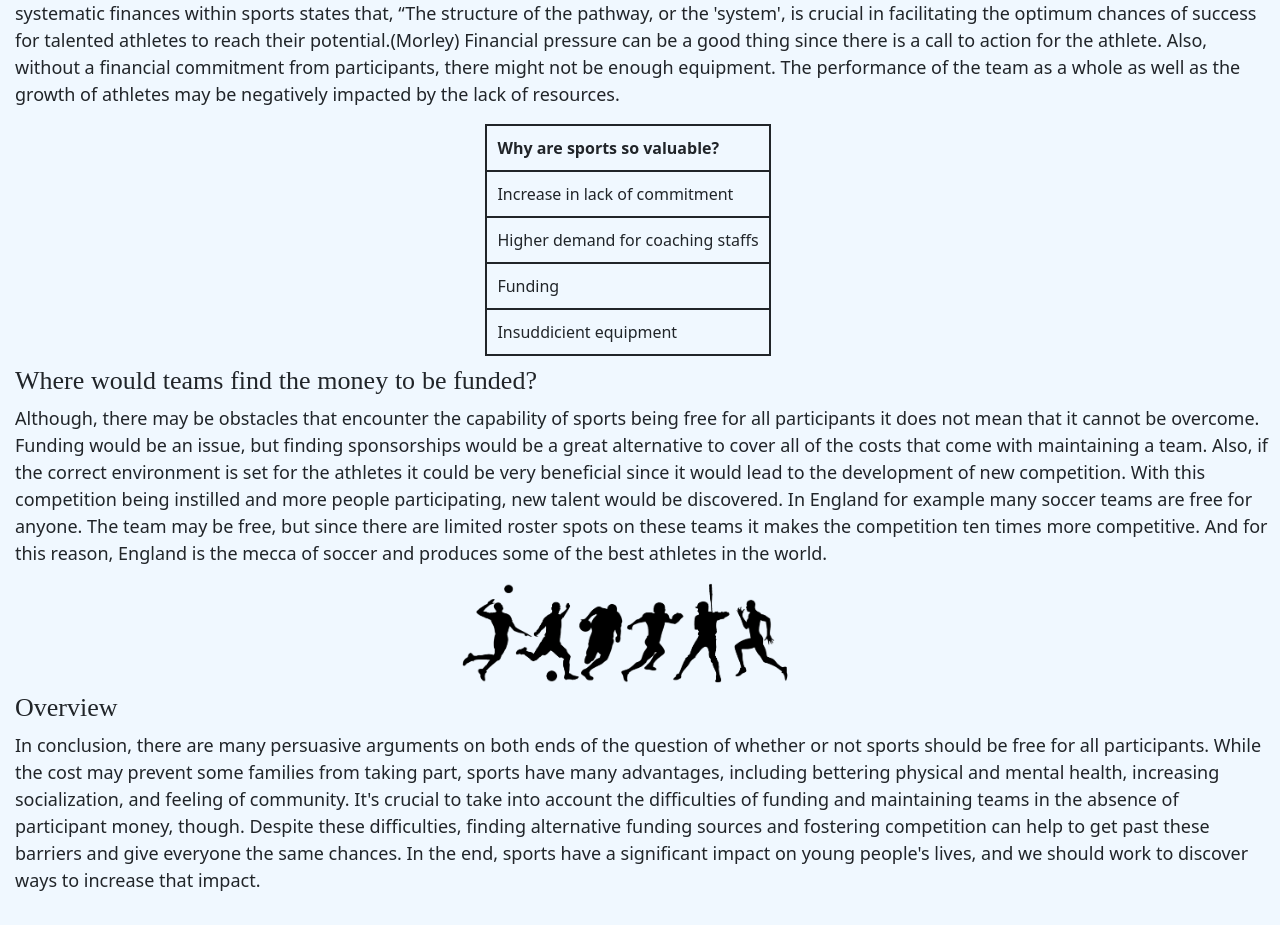
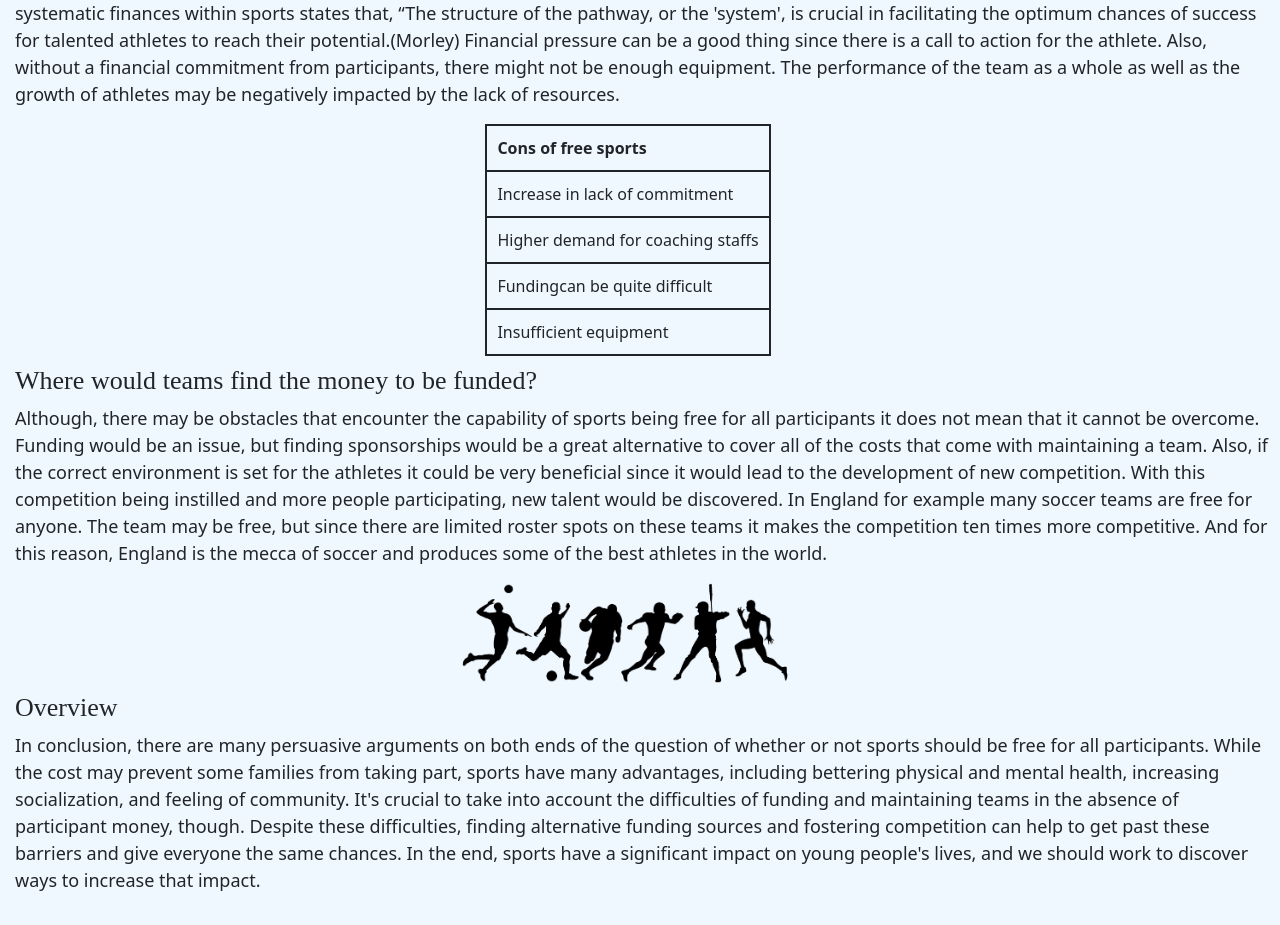
Before and after one commit to jonalo1110/Jonasblog.io, a plain HTML site: page index.html in a window 1280 px wide. Shown: the part 2400-3325 px from the top of the page. Drawn offline with nearby package versions, Linux system fonts and the light colour scheme; grey boxes are pictures that could not be loaded.

Commit message:
Add files via upload

```diff
--- a/index.html
+++ b/index.html
@@ -134,7 +134,7 @@
     <div class="col-12">
         <center>
         <table>
-            <tr><th>Why are sports so valuable?</th></tr>
+            <tr><th>Cons of free sports</th></tr>
             <tr>
                 <td>Increase in lack of commitment</td>
             </tr>
@@ -142,10 +142,10 @@
                 <td>Higher demand for coaching staffs</td>
             </tr>
             <tr>
-                <td>Funding</td>
+                <td>Fundingcan be quite difficult</td>
             </tr>
             <tr>
-                <td>Insuddicient equipment</td>
+                <td>Insufficient equipment</td>
             </tr>
         </table>
         </center>
```
